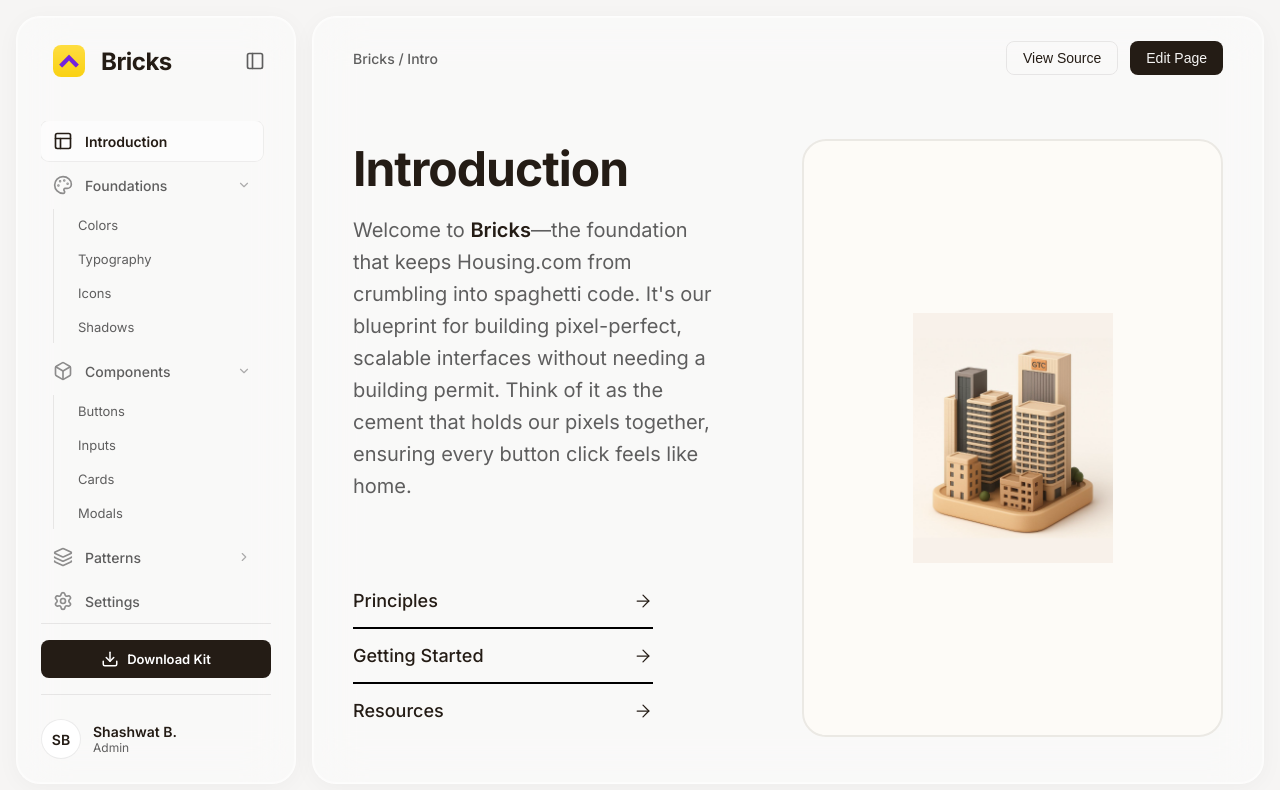
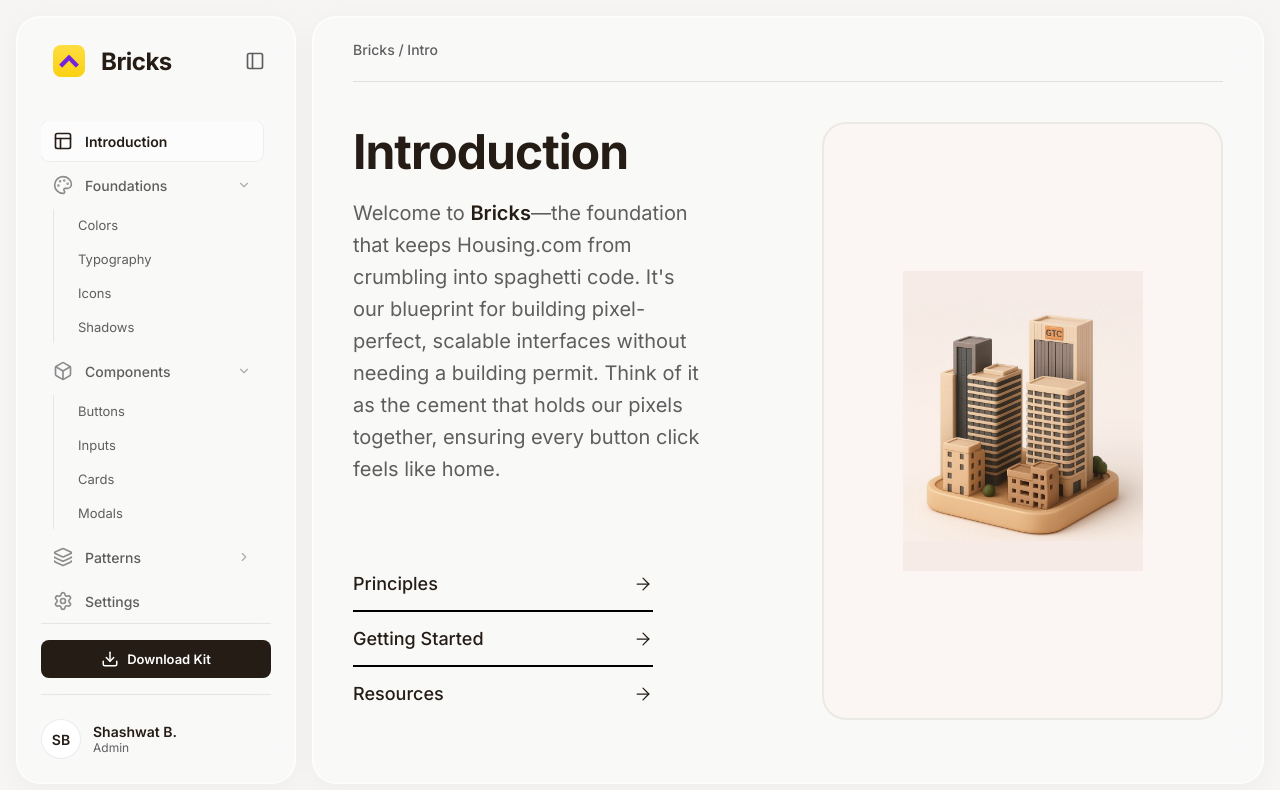
Before and after one commit to shashwatbb/bricks-design-system, a React (Vite) app: page / in a window 1280 px wide. Shown: the top 790 px of the page. Built offline with nearby package versions, Linux system fonts and the light colour scheme.

Commit message:
Refine intro: spacing, separator, image size/bg, remove CTAs

```diff
--- a/src/components/Documentation.css
+++ b/src/components/Documentation.css
@@ -23,6 +23,16 @@
      display: flex;
      justify-content: space-between;
      align-items: center;
+ }
+
+ .doc-header::after {
+     content: '';
+     position: absolute;
+     bottom: 0;
+     left: 40px;
+     right: 40px;
+     height: 1px;
+     background: rgba(0, 0, 0, 0.1);
  }
 
  .breadcrumbs {
@@ -76,7 +86,7 @@
      display: flex;
      align-items: stretch;
      /* Ensure equal height */
-     gap: 80px;
+     gap: 120px;
      margin-bottom: 40px;
  }
 
@@ -96,12 +106,12 @@
      border: 2px solid #EBE9E4;
      border-radius: 24px;
      padding: 24px;
-     background-color: #FDFBF7;
+     background-color: #FBF5F3;
      /* Matching image background */
  }
 
  .intro-image {
-     max-width: 200px;
+     max-width: 240px;
      width: 100%;
      height: auto;
      mix-blend-mode: multiply;
--- a/src/components/Documentation.jsx
+++ b/src/components/Documentation.jsx
@@ -92,10 +92,6 @@
         <main className="documentation">
             <header className="doc-header">
                 <div className="breadcrumbs">Bricks / {activeTab.charAt(0).toUpperCase() + activeTab.slice(1)}</div>
-                <div className="header-actions">
-                    <button className="btn-secondary">View Source</button>
-                    <button className="btn-primary">Edit Page</button>
-                </div>
             </header>
             <div className="doc-content">
                 {renderContent()}
```
